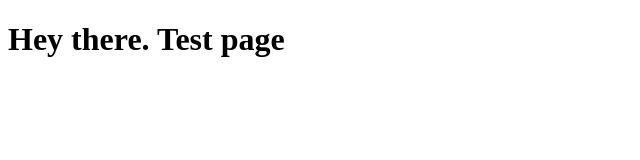
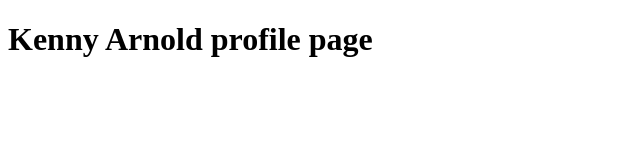
Before and after one commit to KennyBrady/KennyBrady.github.io, a plain HTML site: page index.html in a window 1280 px wide. Shown: the whole page, without its empty margins (0-640 px from the left). Drawn offline with Linux system fonts and the light colour scheme.

Commit message:
Update index.html

```diff
--- a/index.html
+++ b/index.html
@@ -5,6 +5,6 @@
     <title></title>
 </head>
 <body>
-<h1>Hey there. Test page</h1>
+<h1>Kenny Arnold profile page</h1>
 </body>
 </html>
```
